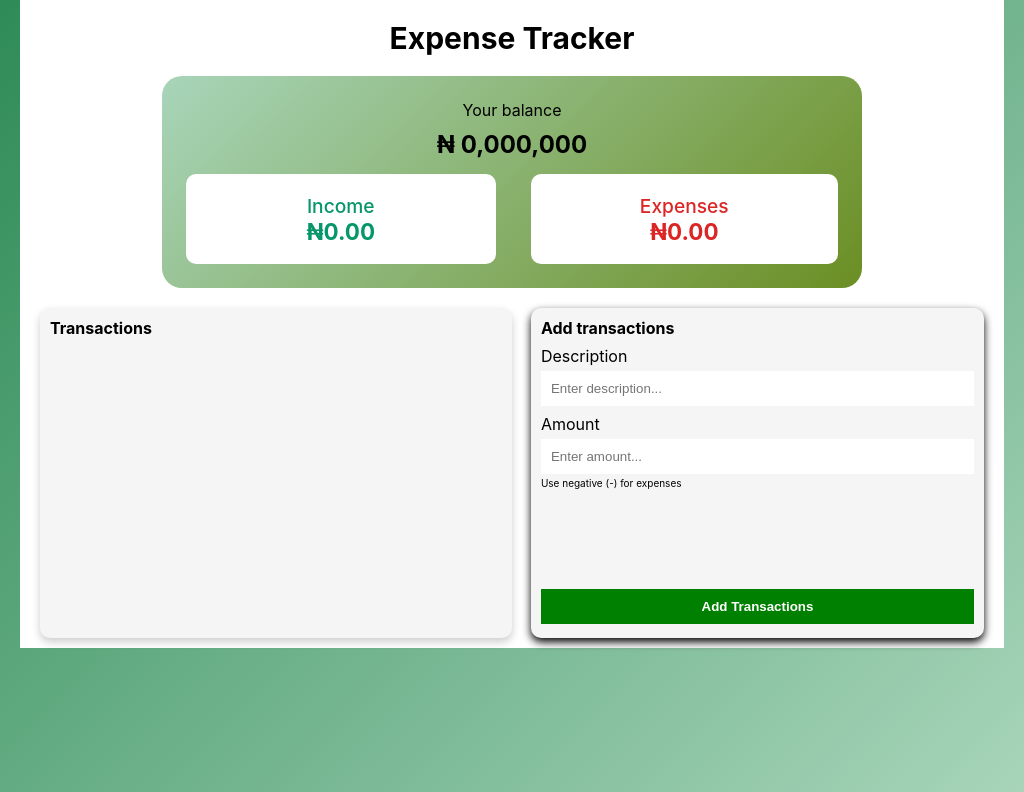
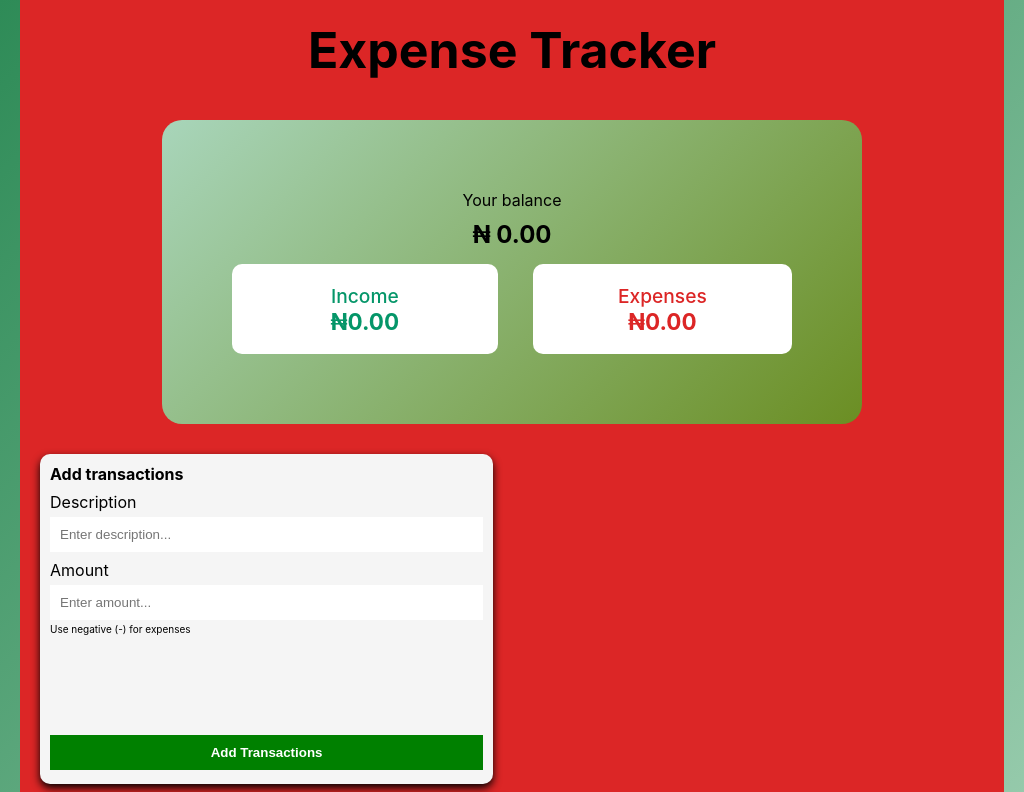
Before and after one commit to Preciousnnebuogor/Expense--Tracker, a React (Create React App) app: page / in a window 1024 px wide. Shown: the top 792 px of the page. Built offline with nearby package versions, Linux system fonts and the light colour scheme.

Commit message:
updated balance

```diff
--- a/src/App.css
+++ b/src/App.css
@@ -224,11 +224,11 @@ body {
     width: 100%;
     margin-bottom: 15px;
   }
-  .add-transaction{
+  .add-transaction {
     width: 100%;
   }
 }
-@media (max-width: 769px) {
+@media (min-width: 769px) and (max-width: 1024px) {
   .content {
     display: flex;
     justify-content: center;
@@ -238,6 +238,8 @@ body {
     width: 100%;
     max-width: 1200px;
     min-height: 100vh;
+    background-color: #dc2626;
+    /* height: 100vh; */
   }
   .section1 {
     margin-top: 30px;
@@ -250,12 +252,22 @@ body {
     margin-left: auto; /* Center horizontally */
     margin-right: auto;
     margin-top: 40px;
+    /* height: 100vh; */
+    background-color: #dc2626;
   }
-.section2{
+  .section2 {
     margin-top: 30px;
+    flex-direction: column;
   }
   .param1 {
-  /* margin-top: 20px; */
+    /* margin-top: 20px;  */
     font-size: 50px;
   }
+  .transaction {
+    order: 2;
   }
+
+  .add-transaction {
+    order: 1;
+  }
+}
--- a/src/components/home.jsx
+++ b/src/components/home.jsx
@@ -28,6 +28,8 @@ export default function Home() {
        );
      }
 
+     const balance = income - expenses
+
 
   return (
     <div className="container">
@@ -35,7 +37,7 @@ export default function Home() {
         <h1 className="param1">Expense Tracker</h1>
         <div className="section1">
           <p className="param2">Your balance</p>
-          <h2 className="param3">₦ 0,000,000</h2>
+          <h2 className="param3">₦ {balance.toFixed(2)}</h2>
           <div className="displayIncome">
             <div className="income">
               <p>Income</p>
```
Lines whose indentation alone changed are shown as unchanged.
